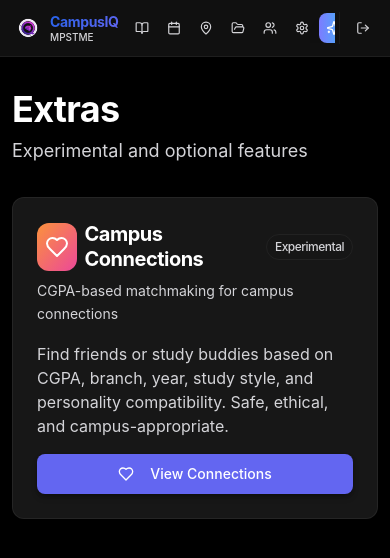
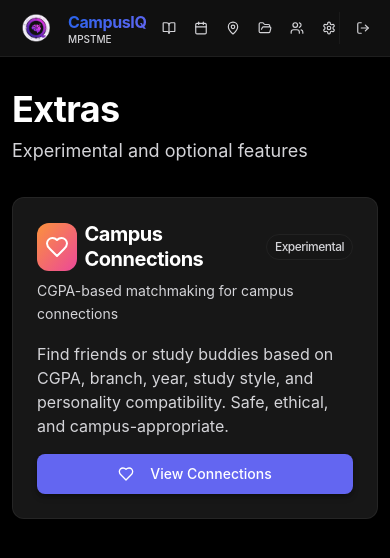
Before and after one commit to srjcybersec/CampusIQ-MPSTME, a Next.js app: page /extras in a window 390 px wide. Shown: the top 558 px of the page. Built offline with nearby package versions, Linux system fonts and the light colour scheme; no server answers; the database is empty; sample sign-in values are in the browser's storage.

Commit message:
fix: Mobile UI improvements - Fix email overflow in welcome card with proper truncation - Enlarge logo size on mobile devices (48px -> 56px base) - Improve responsive text sizing for welcome message - Fix email display in both student and faculty dashboards

```diff
--- a/components/dashboards/faculty-dashboard.tsx
+++ b/components/dashboards/faculty-dashboard.tsx
@@ -20,9 +20,17 @@ export function FacultyDashboard() {
           <div className="w-16 h-16 bg-white/20 rounded-xl flex items-center justify-center backdrop-blur-sm">
             <GraduationCap className="w-8 h-8" />
           </div>
-          <div>
-            <h2 className="text-2xl font-bold">Welcome Back {user?.email ? user.email : ""}! 👋</h2>
-            <p className="text-purple-100">Manage your classes and students</p>
+          <div className="flex-1 min-w-0">
+            <h2 className="text-xl sm:text-2xl font-bold break-words">
+              <span className="block">Welcome Back</span>
+              {user?.email && (
+                <span className="block text-base sm:text-lg mt-1 truncate max-w-full">
+                  {user.email}
+                </span>
+              )}
+              <span className="inline-block ml-1">👋</span>
+            </h2>
+            <p className="text-purple-100 mt-2">Manage your classes and students</p>
           </div>
         </div>
       </div>
--- a/components/dashboards/student-dashboard.tsx
+++ b/components/dashboards/student-dashboard.tsx
@@ -52,17 +52,23 @@ export function StudentDashboard() {
           >
             <GraduationCap className="w-8 h-8 md:w-10 md:h-10" />
           </motion.div>
-          <div className="flex-1">
+          <div className="flex-1 min-w-0 w-full">
             <motion.h2
-              className="text-4xl md:text-5xl font-bold mb-3 tracking-tight"
+              className="text-2xl sm:text-3xl md:text-4xl lg:text-5xl font-bold mb-3 tracking-tight break-words overflow-wrap-anywhere"
               initial={{ opacity: 0, x: -20 }}
               animate={{ opacity: 1, x: 0 }}
               transition={{ duration: 0.6, delay: 0.2 }}
             >
-              Welcome Back {user?.email ? user.email : ""}! 👋
+              <span className="block">Welcome Back</span>
+              {user?.email && (
+                <span className="block text-lg sm:text-xl md:text-2xl lg:text-3xl mt-1 truncate max-w-full">
+                  {user.email}
+                </span>
+              )}
+              <span className="inline-block ml-1">👋</span>
             </motion.h2>
             <motion.p
-              className="text-white/80 text-lg md:text-xl leading-relaxed"
+              className="text-white/80 text-base sm:text-lg md:text-xl leading-relaxed"
               initial={{ opacity: 0, x: -20 }}
               animate={{ opacity: 1, x: 0 }}
               transition={{ duration: 0.6, delay: 0.3 }}
--- a/components/navigation/main-nav.tsx
+++ b/components/navigation/main-nav.tsx
@@ -54,7 +54,7 @@ export function MainNav() {
     >
       <div className="container mx-auto px-3 sm:px-4 md:px-6 max-w-full">
         <div className="flex items-center justify-between h-14 sm:h-16 md:h-18 gap-2 sm:gap-4 md:gap-6">
-          <Link href="/" className="flex items-center gap-1.5 sm:gap-2.5 group flex-shrink-0 z-10">
+          <Link href="/" className="flex items-center gap-2 sm:gap-2.5 group flex-shrink-0 z-10">
             <motion.div
               className="relative"
               transition={{ duration: 0.3 }}
@@ -62,14 +62,14 @@ export function MainNav() {
               <Image
                 src="/campusiq-logo.png"
                 alt="CampusIQ Logo"
-                width={40}
-                height={40}
-                className="w-8 h-8 sm:w-12 sm:h-12 md:w-16 md:h-16 object-contain relative z-10"
+                width={56}
+                height={56}
+                className="w-12 h-12 sm:w-14 sm:h-14 md:w-16 md:h-16 object-contain relative z-10"
                 priority
               />
             </motion.div>
             <div className="flex flex-col">
-              <span className="text-sm sm:text-base md:text-lg font-bold gradient-text-purple tracking-tight whitespace-nowrap">
+              <span className="text-base sm:text-lg md:text-xl font-bold gradient-text-purple tracking-tight whitespace-nowrap">
                 CampusIQ
               </span>
               <span className="text-[10px] sm:text-xs text-[#D4D4D8] -mt-0.5 sm:-mt-1 font-medium whitespace-nowrap">MPSTME</span>
```
